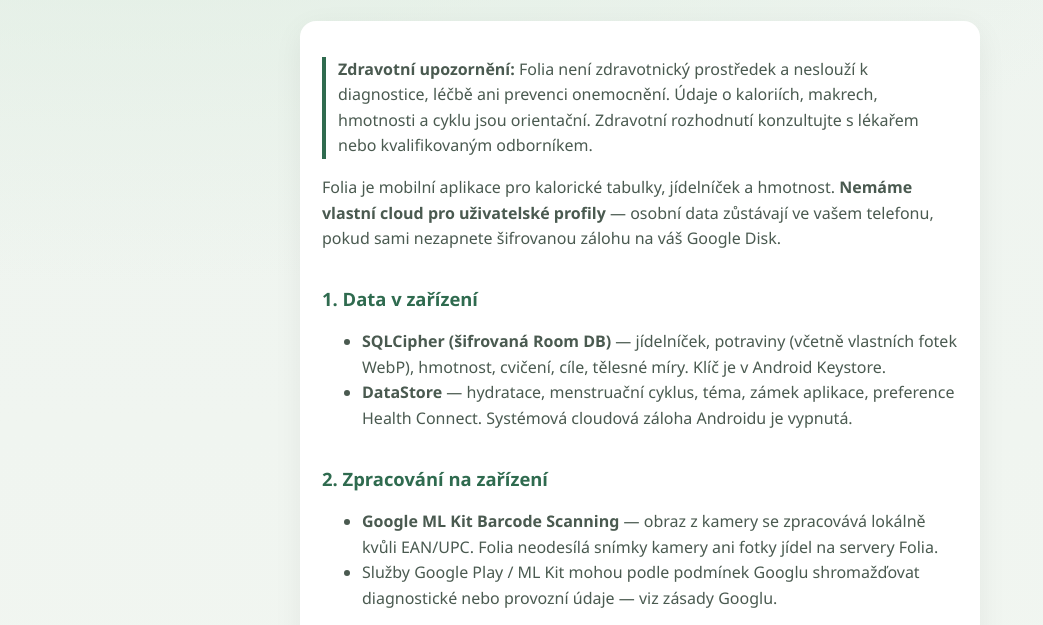
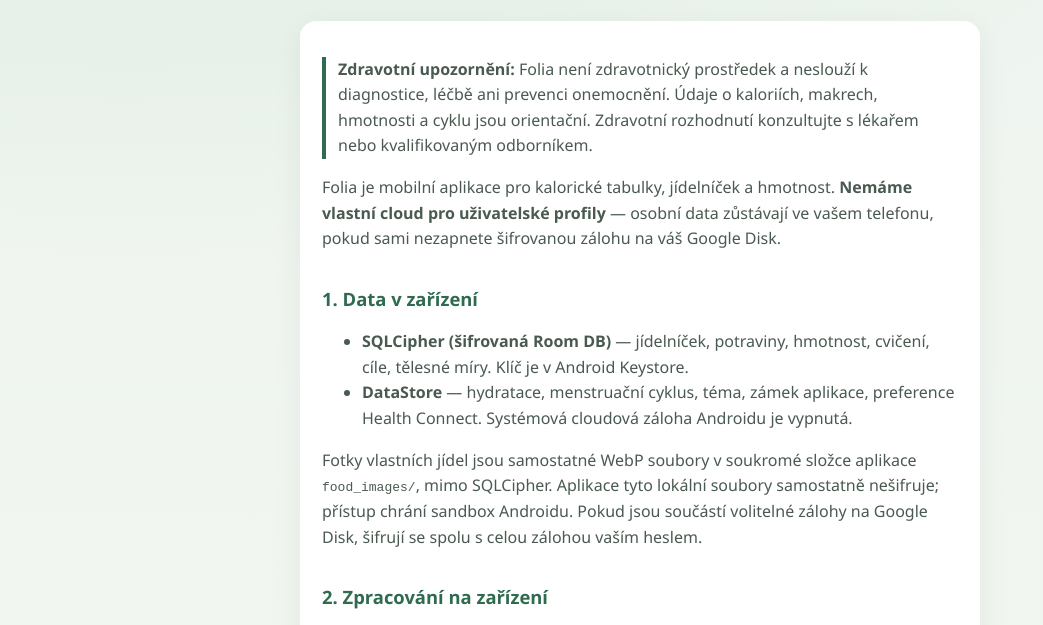
Before and after one commit to Fjosif/folia-privacy, a plain HTML site: page index.html in a window 1280 px wide. Shown: the part 144-769 px from the top of the page, without its empty margins (0-1043 px from the left). Drawn offline with Linux system fonts and the light colour scheme.

Commit message:
Correct privacy disclosure for local meal photos

```diff
--- a/index.html
+++ b/index.html
@@ -51,9 +51,11 @@
 
       <h2>1. Data v zařízení</h2>
       <ul>
-        <li><strong>SQLCipher (šifrovaná Room DB)</strong> — jídelníček, potraviny (včetně vlastních fotek WebP), hmotnost, cvičení, cíle, tělesné míry. Klíč je v Android Keystore.</li>
+        <li><strong>SQLCipher (šifrovaná Room DB)</strong> — jídelníček, potraviny, hmotnost, cvičení, cíle, tělesné míry. Klíč je v Android Keystore.</li>
         <li><strong>DataStore</strong> — hydratace, menstruační cyklus, téma, zámek aplikace, preference Health Connect. Systémová cloudová záloha Androidu je vypnutá.</li>
       </ul>
+
+      <p>Fotky vlastních jídel jsou samostatné WebP soubory v soukromé složce aplikace <code>food_images/</code>, mimo SQLCipher. Aplikace tyto lokální soubory samostatně nešifruje; přístup chrání sandbox Androidu. Pokud jsou součástí volitelné zálohy na Google Disk, šifrují se spolu s celou zálohou vaším heslem.</p>
 
       <h2>2. Zpracování na zařízení</h2>
       <ul>
```
